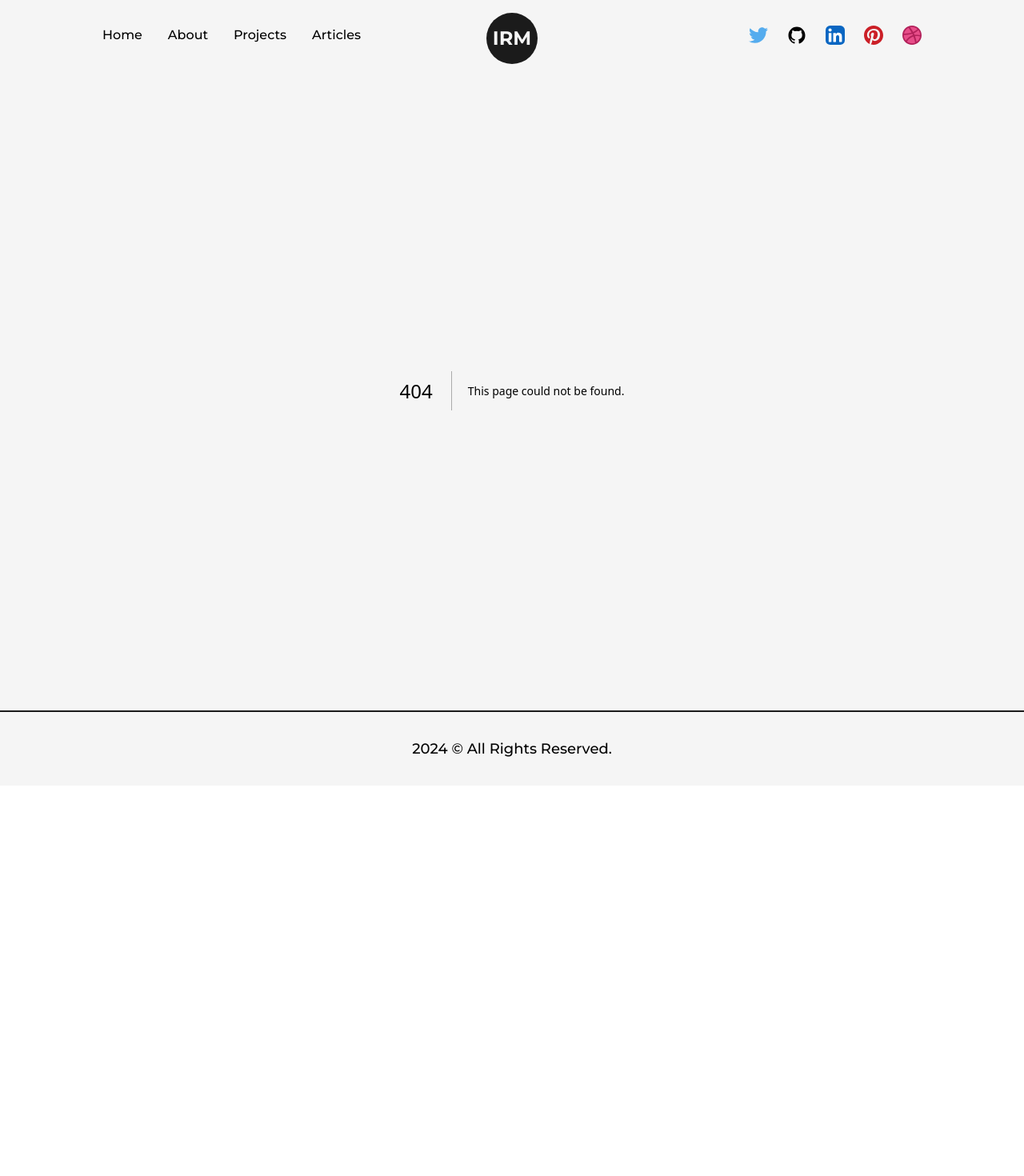
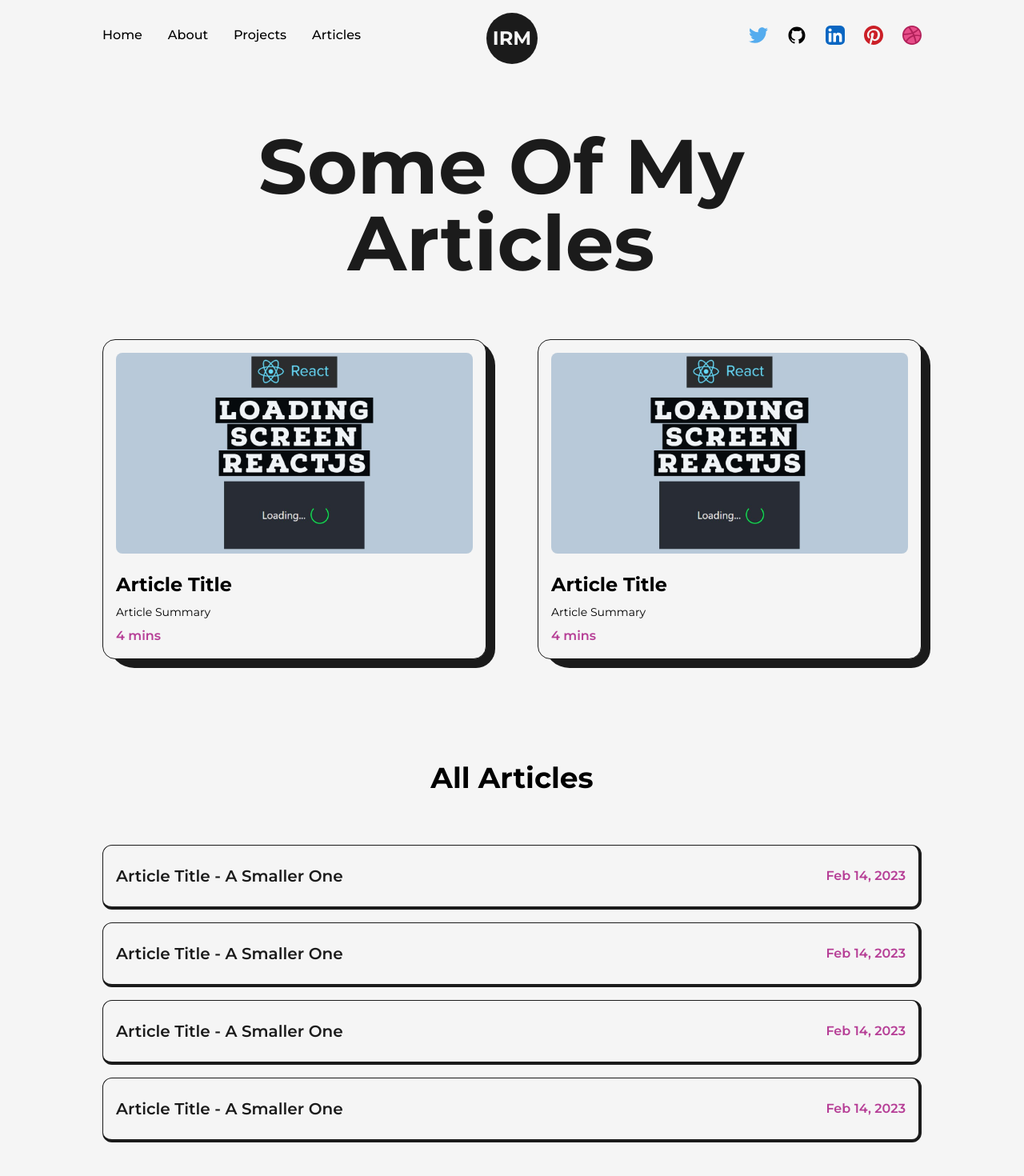
Before and after one commit to ir-acc-dev/PortfolioWebsite, a Next.js app: page /articles in a window 1280 px wide. Before the commit this address had no page. Shown: the top 1470 px of the page at 80% size. Before the commit the page ends 982 px from the top, so only its background shows below. Built offline with nearby package versions, Linux system fonts and the light colour scheme.

Commit message:
completed articles page

```diff
--- /dev/null
+++ b/src/pages/articles.js
@@ -0,0 +1,119 @@
+import Head from "next/head";
+import Layout from "@/components/Layout";
+import AnimatedText from "@/components/AnimatedText";
+import Image from "next/image";
+import Link from "next/link";
+import ArticleImage from "../../public/images/articles/create loading screen in react js.jpg"
+import {motion} from "framer-motion";
+
+const FramerImage = motion(Image);
+
+const FeaturedArticle = ({img, title, time, summary, link}) => {
+    return (
+
+        <li className='relative col-span-1 w-full p-4 bg-light border border-solid border-dark rounded-2xl'>
+
+            <div className="absolute top-0 -right-3 -z-10 w-[101%] h-[103%] rounded-[2rem] bg-dark rounded-br-3xl"/>
+
+            <Link href={link} target="_blank" className='w-full inline-block cursor-pointer overflow-hidden rounded-lg'>
+                <FramerImage
+                    src={img} alt={title} className='w-full h-auto'
+                    whileHover={{scale: 1.05}}
+                    transition={{duration: 0.2}}
+
+                />
+            </Link>
+
+            <Link href={link} target='_blank'>
+                <h2 className='capitalize text-2xl font-bold my-2 mt-4 hover:underline'>{title}</h2>
+            </Link>
+
+            <p className='text-sm mb-2'>{summary}</p>
+            <span className='text-primary font-semibold'>{time}</span>
+        </li>
+    )
+}
+
+const Article = ({title, date, link}) => {
+    return (
+        <li className='relative w-full p-4 py-6 my-4 rounded-xl flex items-center justify-between bg-light text-dark first: mt-0 border border-solid border-dark border-r-4 border-b-4'>
+            <Link href={link} target='_blank'>
+                <h2 className='capitalize text-xl font-semibold hover:underline'>{title}</h2>
+            </Link>
+
+            <span className='text-primary font-semibold pl-4'>{date}</span>
+        </li>
+    )
+}
+
+const Articles = () => {
+    return (
+        <>
+            <Head>
+            <title>Articles</title>
+                <meta name='articles' content='any description'/>
+            </Head>
+
+            <main className='w-full mb-16 flex flex-col items-center justify-center overflow-hidden'>
+                <Layout className="pt-16">
+                    <AnimatedText text='Some of My Articles' className='mb-16'/>
+
+                    <ul className='grid grid-cols-2 gap-16'>
+                        <li>
+                            <FeaturedArticle
+                                title='Article Title'
+                                summary='Article Summary'
+                                time='4 mins'
+                                link='/'
+                                img={ArticleImage}/>
+                        </li>
+
+
+                        <li>
+                            <FeaturedArticle
+                                title='Article Title'
+                                summary='Article Summary'
+                                time='4 mins'
+                                link='/'
+                                img={ArticleImage}/>
+                        </li>
+                    </ul>
+
+                    <h2 className='font-bold text-4xl w-full text-center my-16 mt-32'>
+                        All Articles
+                    </h2>
+
+                    <ul>
+                        <Article
+                            title='Article Title - a smaller one'
+                            date="Feb 14, 2023"
+                            link='/'
+                            />
+
+                        <Article
+                            title='Article Title - a smaller one'
+                            date="Feb 14, 2023"
+                            link='/'
+                             />
+
+                        <Article
+                            title='Article Title - a smaller one'
+                            date="Feb 14, 2023"
+                            link='/'
+                            />
+
+                        <Article
+                            title='Article Title - a smaller one'
+                            date="Feb 14, 2023"
+                            link='/'
+                            />
+                    </ul>
+                </Layout>
+
+
+            </main>
+        </>
+    );
+};
+
+export default Articles;
--- a/src/pages/projects.js
+++ b/src/pages/projects.js
@@ -9,7 +9,10 @@
 
 const FeaturedProject = ({type, title, summary, img, link, github}) => {
     return (
-        <article className="w-full flex items-center justify-between rounded-3xl border border-solid border-dark bg-light shadow-2xl p-12">
+        <article
+            className="relative w-full flex items-center justify-between rounded-3xl border border-solid border-dark bg-light shadow-2xl p-12 rounded-br-2xl">
+
+            <div className="absolute top-0 -right-3 -z-10 w-[101%] h-[103%] rounded-[2.5rem] bg-dark rounded-br-3xl"/>
 
             <Link href={link} target="_blank" className='w-1/2 cursor-pointer overflow-hidden rounded-lg'>
                 <Image src={img} alt={title} className='w-full h-auto'/>
@@ -25,7 +28,9 @@
 
                 <div className='mt-2 flex items-center'>
                     <Link href={github} target="_blank" className='w-10'><GithubIcon/></Link>
-                    <Link href={link} target="_blank" className='ml-4 rounded-lg bg-dark text-light p-2 px-6 text-lg font-semibold'>Visit Project</Link>
+                    <Link href={link} target="_blank"
+                          className='ml-4 rounded-lg bg-dark text-light p-2 px-6 text-lg font-semibold'>Visit
+                        Project</Link>
                 </div>
 
             </div>
@@ -36,7 +41,10 @@
 
 const Project = ({type, title, img, link, github}) => {
     return (
-        <article className='w-full flex flex-col items-center justify-center rounded-2xl border border-solid border-dark bg-light p-6 relative'>
+        <article
+            className='w-full flex flex-col items-center justify-center rounded-2xl border border-solid border-dark bg-light p-6 relative'>
+
+            <div className="absolute top-0 -right-3 -z-10 w-[101%] h-[103%] rounded-[2rem] bg-dark rounded-br-3xl"/>
 
             <Link href={link} target="_blank" className='w-full cursor-pointer overflow-hidden rounded-lg'>
                 <Image src={img} alt={title} className='w-full h-auto'/>
@@ -77,7 +85,7 @@
 
                     <AnimatedText text="Some of My Projects" className='mb-16'></AnimatedText>
 
-                    <div className='grid grid-cols-12 gap-24'>
+                    <div className='grid grid-cols-12 gap-24 gap-y-32'>
 
                         <div className='col-span-12'>
                             <FeaturedProject
```
